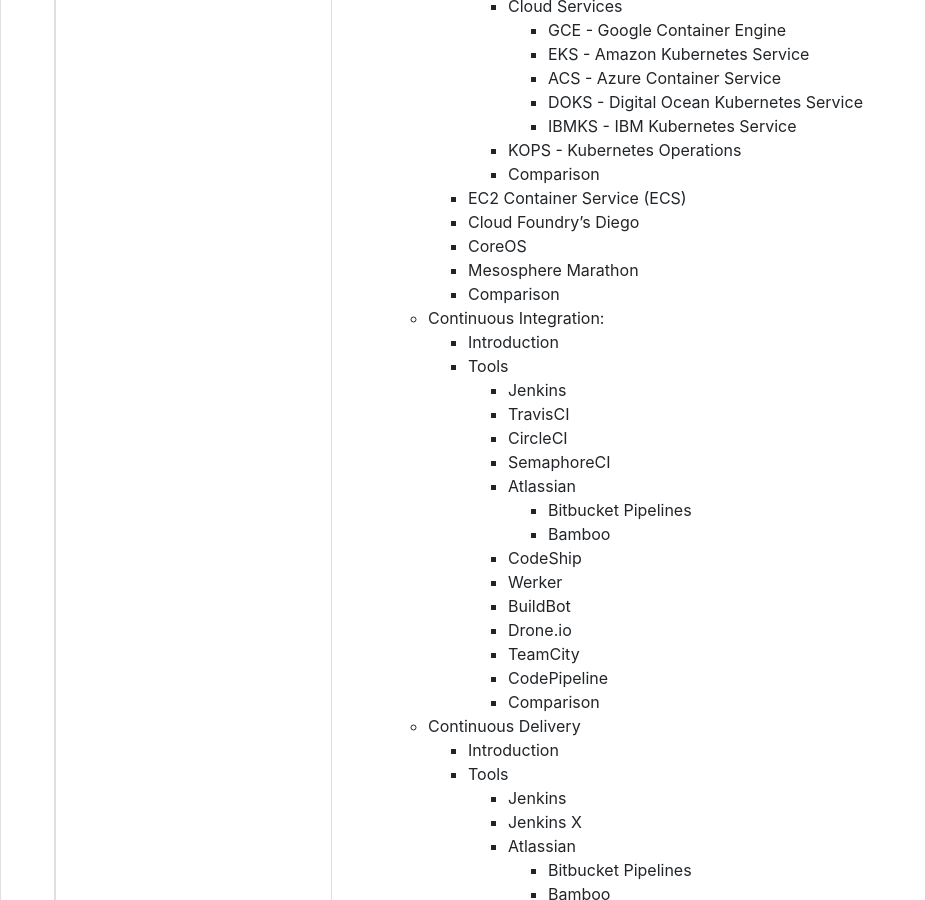
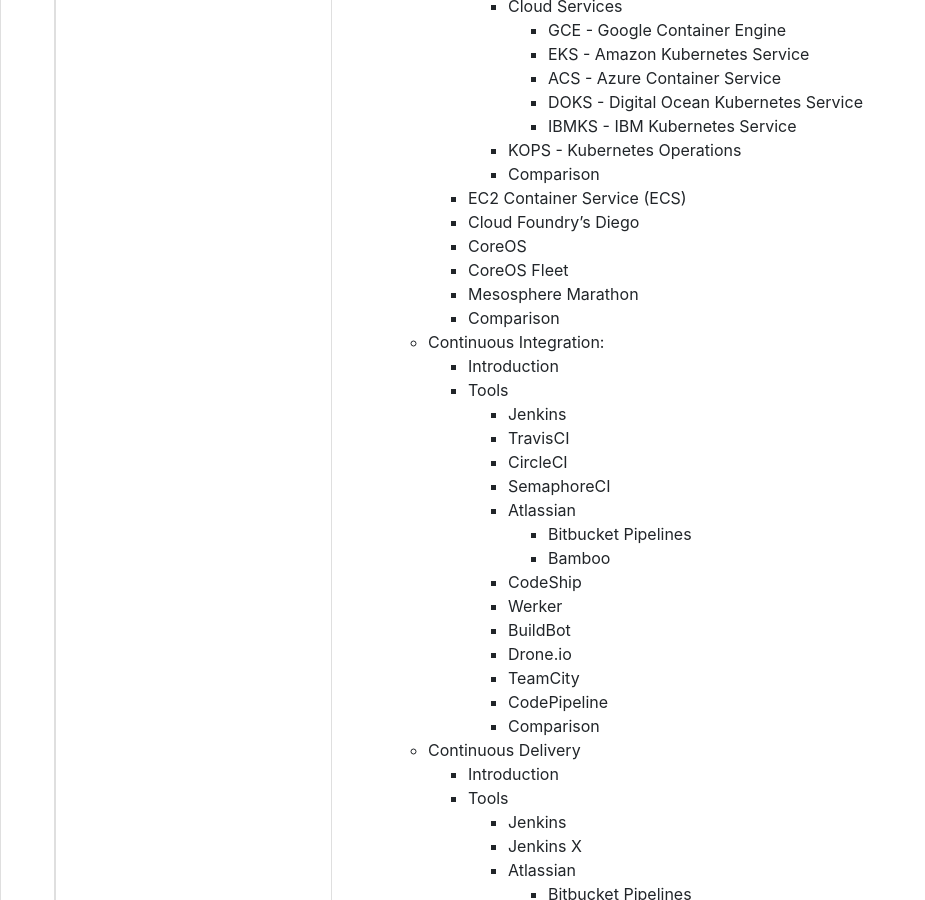
Before and after one commit to mattmccarty/mattmccarty.github.io, a Jekyll site: the page built from _wiki/index.md, in a window 1280 px wide and 900 px high, scrolled down 1874 px. Shown: the whole window, without its empty margins (0-925 px from the left). Built offline with Jekyll 4.4.1, drawn with Linux system fonts in a browser that asks for light colours; nearby versions of some CDN libraries.

Commit message:
updating wiki outline

```diff
--- a/_wiki/index.md
+++ b/_wiki/index.md
@@ -87,6 +87,7 @@ The articles in this section are a work inprogress. The list below serves as an
     - EC2 Container Service (ECS)
     - Cloud Foundry’s Diego
     - CoreOS
+    - CoreOS Fleet
     - Mesosphere Marathon
     - Comparison
   - Continuous Integration:
```
